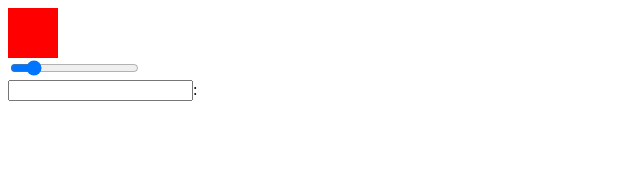
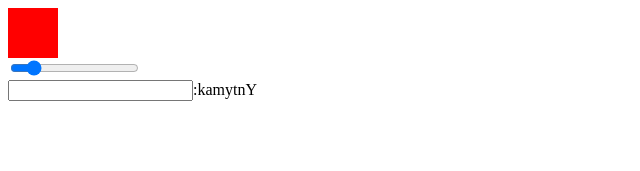
Before and after one commit to YntyCtrl/my-first-app, a React (Create React App) app: page / in a window 1280 px wide. Shown: the top 171 px of the page, without its empty margins (0-640 px from the left). Built offline with nearby package versions, Linux system fonts and the light colour scheme.

Commit message:
crieted teg bdo dir righ to left and end))

```diff
--- a/src/components/Mirror.js
+++ b/src/components/Mirror.js
@@ -15,7 +15,7 @@ function Mirror(){
     return <div className="example-5">
 
             <input type="text" onInput={(event) => setText(event.target.value)}/>:
-            <span></span>
+            <span><bdo dir="rtl">{text}</bdo></span>
 
 
     </div>
```
